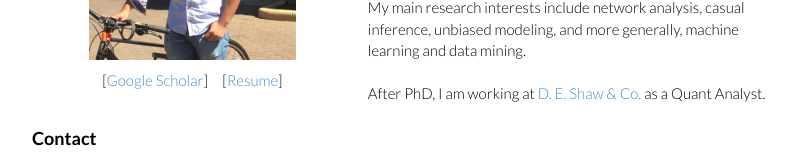
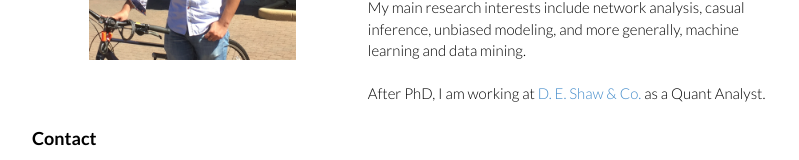
Before and after one commit to hyin-stanford/hyin-stanford.github.io, a plain HTML site: page index.html in a window 1280 px wide. Shown: the part 411-571 px from the top of the page, without its empty margins (223-1022 px from the left). Drawn offline with nearby package versions, Linux system fonts and the light colour scheme.

Commit message:
rm resume link

```diff
--- a/index.html
+++ b/index.html
@@ -72,12 +72,12 @@ img {
     	<div class="col-md-5 col-sm-5 col-xs-6">
     		<br/>
     		<img src="Figures/Hao_MainQuad.jpg" vspace = "10" width="207" height="246" align="middle" title="Hao Yin" class="center"/>
-          <center>
+<!--           <center>
           [<a href="https://scholar.google.com/citations?user=6nvVUcwAAAAJ&hl=en">Google Scholar</a>]
           &nbsp &nbsp
           [<a href="Documents/resume.pdf"/>Resume</a>]
           </center>
-
+ -->
     	</div>
 
     	<div class="col-md-7 col-sm-5 col-xs-6">
```
